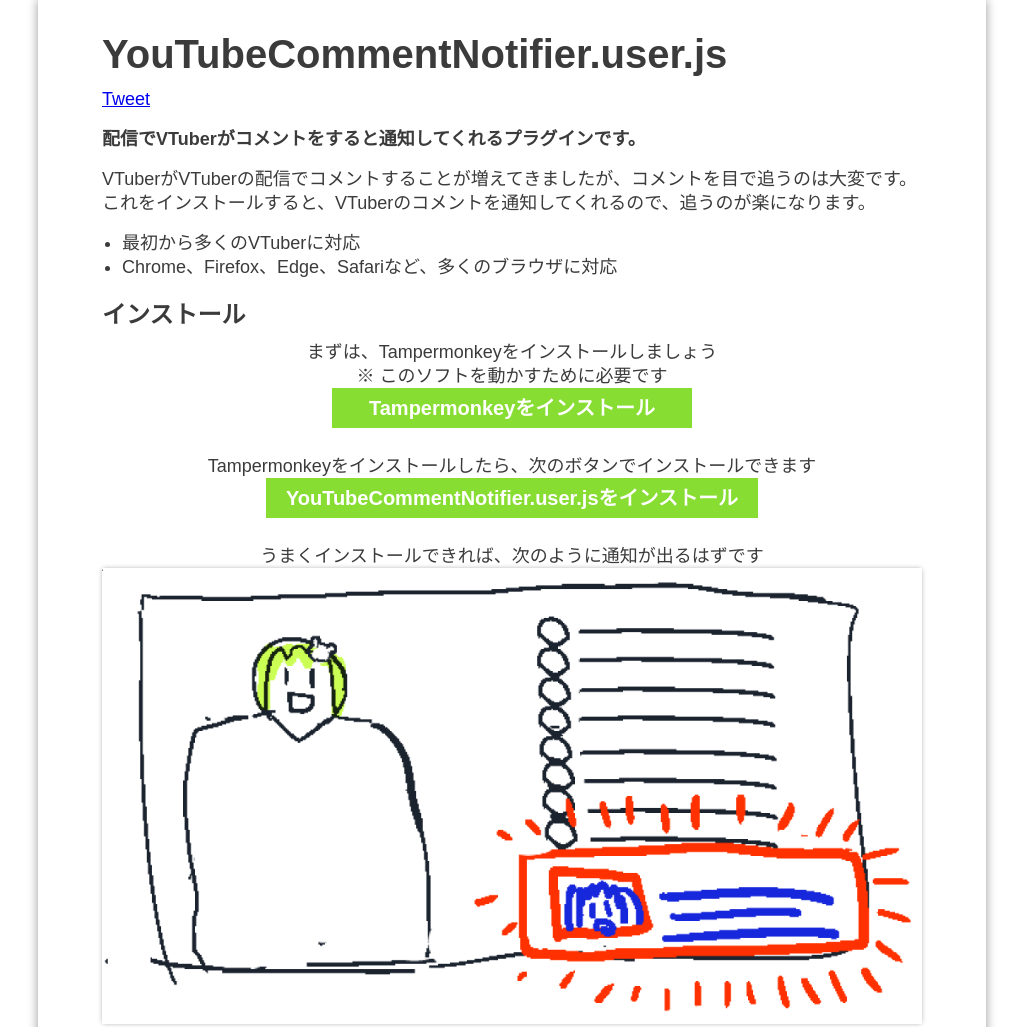
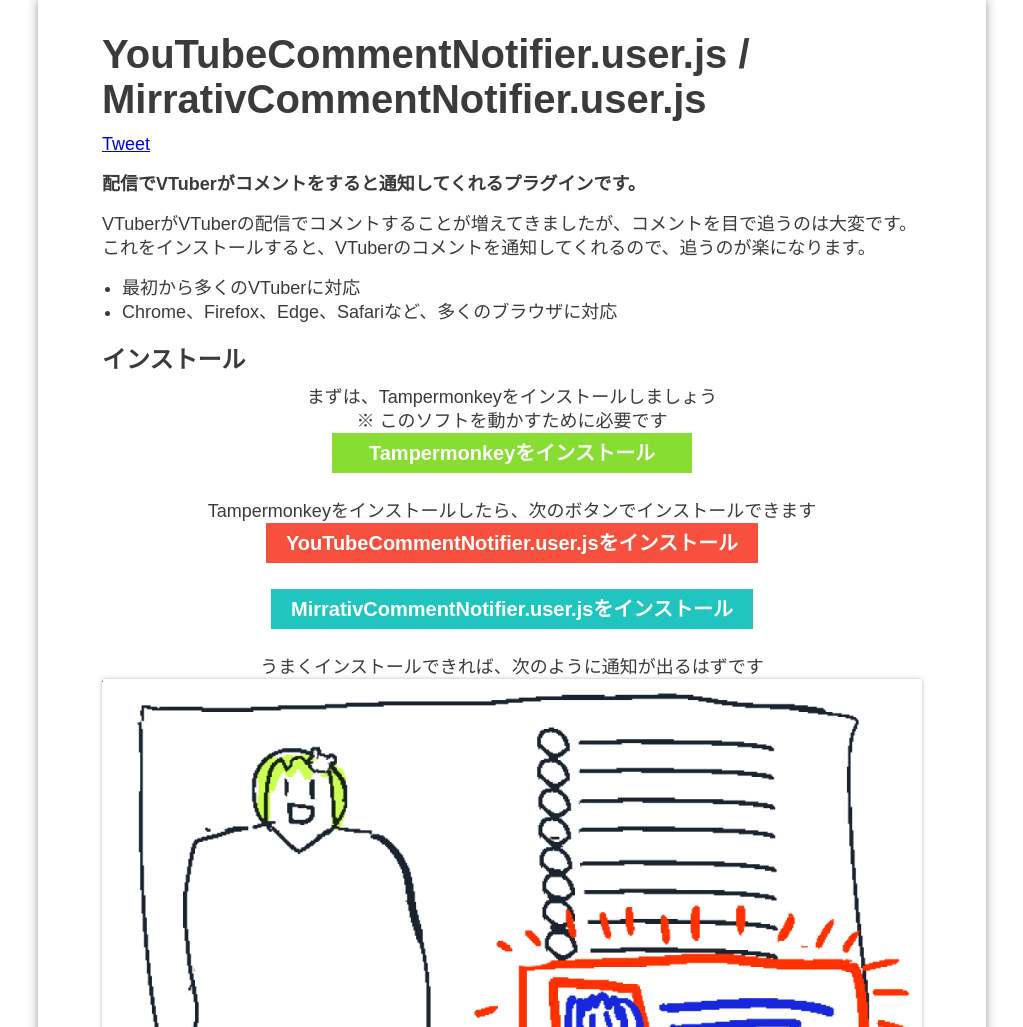
Before and after one commit to syusui-s/LiveStreamChatNotifier.user.js, a plain HTML site: page index.html in a window 1280 px wide. Shown: the top 1027 px of the page, without its empty margins (128-1151 px from the left). Drawn offline with Linux system fonts and the light colour scheme.

Commit message:
MirrativCommentNotifierをindex.htmlに載せた

```diff
--- a/index.html
+++ b/index.html
@@ -2,7 +2,7 @@
 <html lang="ja">
 	<head>
 		<meta charset="utf-8">
-		<title>YouTubeCommentNotifier.user.js - VTuberのコメントを通知してくれるプラグイン</title>
+		<title>YouTubeCommentNotifier.user.js / MirrativCommentNotifier.user.js - VTuberのコメントを通知してくれるプラグイン</title>
 		<link rel="stylesheet" href="main.css" type="text/css" media="screen" charset="utf-8">
 		<meta name="description" content="配信でVTuberがコメントをすると通知してくれるプラグインです。Chrome, Firefox, Edgeに対応。">
 		<script async src="https://platform.twitter.com/widgets.js" charset="utf-8"></script>
@@ -10,7 +10,7 @@
 	<body>
 
 		<header id="page-header">
-		<h1 id="youtubecommentnotifier.user.js">YouTubeCommentNotifier.user.js</h1>
+		<h1 id="youtubecommentnotifier.user.js">YouTubeCommentNotifier.user.js /<br> MirrativCommentNotifier.user.js</h1>
 		<p>
 		<a href="https://twitter.com/share?ref_src=twsrc%5Etfw" class="twitter-share-button" data-text="VTuberのYouTubeコメントを通知してくれるプラグインです YouTubeCommentNotifier.user.js" data-url="https://syusui-s.github.io/YouTubeCommentNotifier.user.js/" data-show-count="false" data-size="large">Tweet</a>		</header>
 
@@ -36,7 +36,11 @@
 
 			<p>
 			Tampermonkeyをインストールしたら、次のボタンでインストールできます<br>
-			<a class="button" href="https://github.com/syusui-s/YouTubeCommentNotifier.user.js/raw/master/YouTubeCommentNotifier.user.js">YouTubeCommentNotifier.user.jsをインストール</a>
+			<a class="button button--youtube" href="https://github.com/syusui-s/YouTubeCommentNotifier.user.js/raw/master/YouTubeCommentNotifier.user.js">YouTubeCommentNotifier.user.jsをインストール</a>
+			</p>
+
+			<p>
+			<a class="button button--mirrativ" href="https://github.com/syusui-s/YouTubeCommentNotifier.user.js/raw/master/MirrativCommentNotifier.user.js">MirrativCommentNotifier.user.jsをインストール</a>
 			</p>
 
 			<p>
--- a/main.css
+++ b/main.css
@@ -128,7 +128,7 @@ img.screenshot {
 	margin: auto;
 }
 
-a.button {
+.button {
 	display: inline-block;
 	margin-bottom: 10px;
 	padding: 0.5rem 1.25rem;
@@ -141,12 +141,15 @@ a.button {
 	vertical-align: middle;
 }
 
-a.button:hover {
-	animation: button_hover 0.2s ease;
-	background: #ae5;
+.button--youtube {
+	background: #f7503f;
 }
 
-@keyframes button_hover {
-	0%   { background: #8d3; }
-	100% { background: #ae5; }
+.button--mirrativ {
+	background: #1fc5be;
 }
+
+.button:hover {
+	transition: 0.2s all;
+	filter: brightness(1.1) hue-rotate(-5deg);
+}
```
